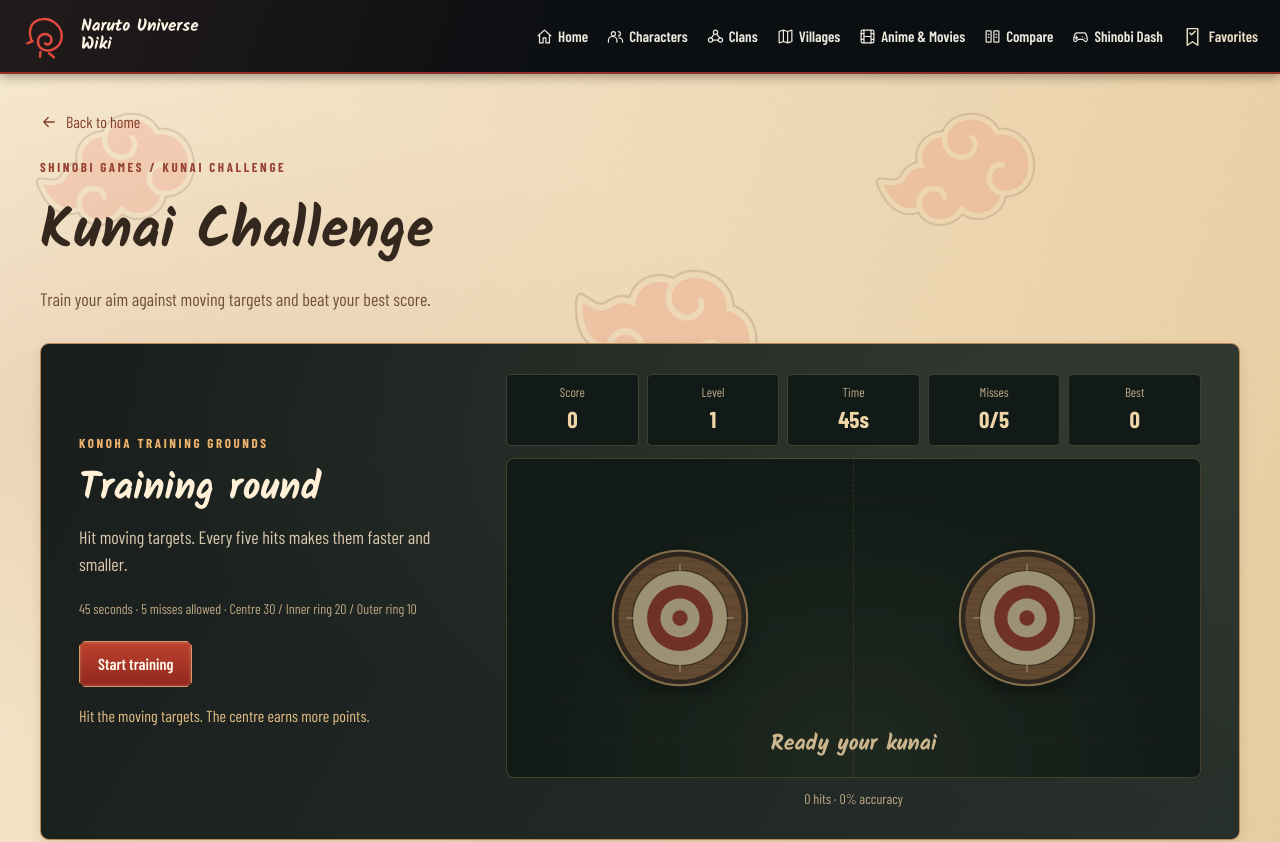
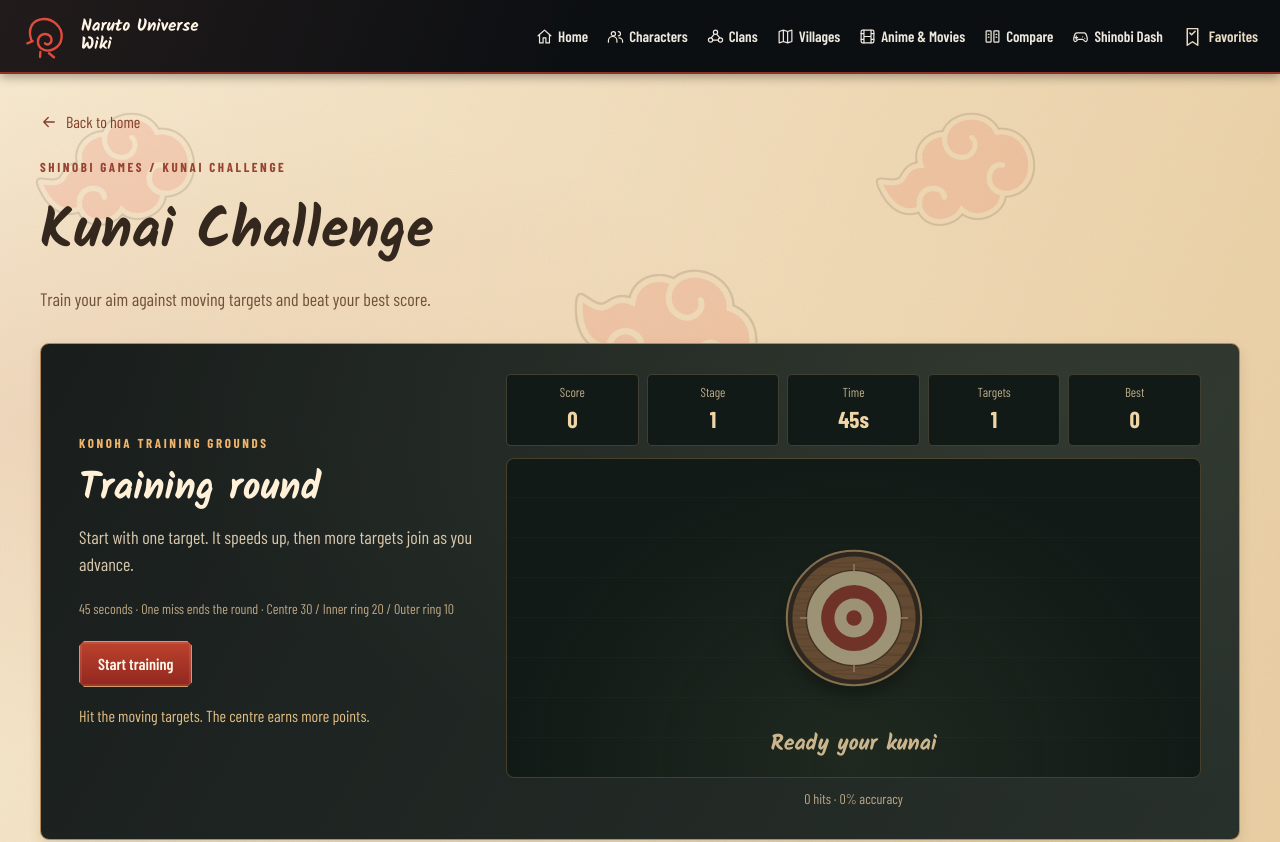
Before and after one commit to kaan-1-2/naruto-universe-wiki, a React (Vite) app: page /kunai-challenge in a window 1280 px wide. Shown: the top 842 px of the page. Built offline with nearby package versions, Linux system fonts and the light colour scheme; a web font is replaced by a local one.

Commit message:
Improve kunai impact animation and stage progression

```diff
--- a/src/components/KunaiPractice.jsx
+++ b/src/components/KunaiPractice.jsx
@@ -18,7 +18,7 @@ function Target({ side, hits, onStrike, active, scale, buttonRef }) {
       className="kunai-target"
       disabled={!active}
       style={{ width: 'calc(var(--target-size) * ' + scale + ')' }}
-      aria-label={'Throw a kunai at the ' + (side === 0 ? 'left' : 'right') + ' target'}
+      aria-label={'Throw a kunai at target ' + (side + 1)}
       onClick={(event) => onStrike(event, side)}
     >
       <KunaiTargetArt hits={hits} />
@@ -28,7 +28,7 @@ function Target({ side, hits, onStrike, active, scale, buttonRef }) {
 
 function readBest() {
   try {
-    const value = Number(localStorage.getItem('shinobi:kunai-best'));
+    const value = Number(localStorage.getItem('shinobi:kunai-best-v2'));
     return Number.isFinite(value) && value > 0 ? value : 0;
   } catch {
     return 0;
@@ -41,6 +41,7 @@ export default function KunaiPractice() {
   const targets = useRef([]);
   const shotId = useRef(0);
   const motionClock = useRef(0);
+  const impactUntil = useRef([]);
   const [shots, setShots] = useState([]);
   const [best, setBest] = useState(readBest);
   const [message, setMessage] = useState('Hit the moving targets. The centre earns more points.');
@@ -83,6 +84,7 @@ export default function KunaiPractice() {
         setGame(next);
       targets.current.forEach((target, side) => {
         if (!target) return;
+        if (performance.now() < (impactUntil.current[side] || 0)) return;
         const point = targetPosition(
           reducedMotion ? next.hits * 0.8 : motionClock.current / speed,
           side,
@@ -100,7 +102,7 @@ export default function KunaiPractice() {
     if (game.status !== 'finished' || game.score <= best) return;
     setBest(game.score);
     try {
-      localStorage.setItem('shinobi:kunai-best', String(game.score));
+      localStorage.setItem('shinobi:kunai-best-v2', String(game.score));
     } catch {
       /* Scores remain available for this session. */
     }
@@ -110,7 +112,8 @@ export default function KunaiPractice() {
     setShots([]);
     shotId.current = 0;
     motionClock.current = 0;
-    setMessage('Aim for the centre. Every five hits raises the difficulty.');
+    impactUntil.current = [];
+    setMessage('One target to start. Aim carefully: one miss ends the round.');
     commit(createKunaiGame('running'));
   }
   function strike(event, side) {
@@ -125,6 +128,7 @@ export default function KunaiPractice() {
     const next = hitKunaiTarget(old, radius);
     commit(next);
     if (next.hits > old.hits) {
+      impactUntil.current[side] = performance.now() + 360;
       const id = shotId.current++;
       setShots((current) => [...current.slice(-9), { id, side, x, y, angle: ((id % 5) - 2) * 12 }]);
       setMessage((radius <= 0.24 ? 'Bullseye! +' : 'Hit! +') + (next.score - old.score));
@@ -140,9 +144,9 @@ export default function KunaiPractice() {
       <div className="kunai-intro">
         <span className="screen-eyebrow">Konoha training grounds</span>
         <h2 id="kunai-practice-title">Training round</h2>
-        <p>Hit moving targets. Every five hits makes them faster and smaller.</p>
+        <p>Start with one target. It speeds up, then more targets join as you advance.</p>
         <span className="kunai-hint">
-          45 seconds · 5 misses allowed · Centre 30 / Inner ring 20 / Outer ring 10
+          45 seconds · One miss ends the round · Centre 30 / Inner ring 20 / Outer ring 10
         </span>
         <div className="kunai-controls">
           {(game.status === 'ready' || game.status === 'finished') && (
@@ -161,7 +165,7 @@ export default function KunaiPractice() {
         </div>
         <p className="kunai-feedback" aria-live="polite">
           {game.status === 'finished'
-            ? (game.misses >= MAX_MISSES ? 'Five misses. ' : 'Time is up! ') +
+            ? (game.misses >= MAX_MISSES ? 'Missed! Round over. ' : 'Time is up! ') +
               'Final score: ' +
               game.score
             : game.status === 'paused'
@@ -173,9 +177,9 @@ export default function KunaiPractice() {
         <dl className="kunai-hud">
           {[
             ['Score', game.score],
-            ['Level', difficulty.level],
+            ['Stage', difficulty.level],
             ['Time', Math.ceil(ROUND_SECONDS - game.elapsed) + 's'],
-            ['Misses', game.misses + '/' + MAX_MISSES],
+            ['Targets', difficulty.targetCount],
             ['Best', best],
           ].map(([label, value]) => (
             <div key={label}>
@@ -194,8 +198,18 @@ export default function KunaiPractice() {
             setMessage('Miss! Aim at a target.');
           }}
         >
-          {[0, 1].map((side) => (
-            <div className={'kunai-moving-lane kunai-moving-lane-' + side} key={side}>
+          {Array.from({ length: difficulty.targetCount }, (_, side) => (
+            <div
+              className="kunai-moving-lane"
+              key={side}
+              style={{
+                width: difficulty.targetCount === 1 ? '100%' : '50%',
+                height: difficulty.targetCount > 2 ? '50%' : '100%',
+                left: difficulty.targetCount === 1 ? 0 : `${(side % 2) * 50}%`,
+                top: difficulty.targetCount > 2 ? `${Math.floor(side / 2) * 50}%` : 0,
+                '--target-size': difficulty.targetCount > 2 ? '90px' : undefined,
+              }}
+            >
               <Target
                 side={side}
                 hits={shots.filter((shot) => shot.side === side)}
--- a/src/components/KunaiTargetArt.jsx
+++ b/src/components/KunaiTargetArt.jsx
@@ -24,7 +24,15 @@ export default function KunaiTargetArt({ hits = [] }) {
       {hits.map((hit) => (
         <g key={hit.id} transform={`translate(${hit.x} ${hit.y}) rotate(${hit.angle})`}>
           <g className="kunai-impact">
-            <ellipse cx="3" cy="-3" rx="8" ry="3" fill="#1b1918" opacity=".4" />
+            <ellipse
+              className="kunai-contact-shadow"
+              cx="3"
+              cy="-3"
+              rx="8"
+              ry="3"
+              fill="#1b1918"
+              opacity=".4"
+            />
             <path d="M0 0-9-29 0-42 9-29Z" fill="#354049" stroke="#121a20" strokeWidth="1.2" />
             <path d="M0 0v-42l9 13Z" fill="#859197" />
             <path d="M-4-43h8v-22h-8Z" fill="#282c30" stroke="#111a20" />
--- a/src/game/kunai.js
+++ b/src/game/kunai.js
@@ -1,12 +1,18 @@
 export const ROUND_SECONDS = 45;
-export const MAX_MISSES = 5;
+export const MAX_MISSES = 1;
 
 export function createKunaiGame(status = 'ready') {
   return { status, score: 0, hits: 0, misses: 0, elapsed: 0 };
 }
 export function kunaiDifficulty(hits) {
   const level = Math.min(10, 1 + Math.floor(hits / 5));
-  return { level, speed: 0.8 + (level - 1) * 0.18, scale: Math.max(0.52, 1 - (level - 1) * 0.055) };
+  const targetCount = Math.min(4, 1 + Math.floor((level - 1) / 3));
+  return {
+    level,
+    targetCount,
+    speed: 0.72 + Math.min(level - 1, 2) * 0.28 + Math.max(0, level - 3) * 0.12,
+    scale: targetCount > 2 ? 0.8 : 1,
+  };
 }
 export function targetPosition(elapsed, side, hits) {
   const phase = elapsed * kunaiDifficulty(hits).speed + side * Math.PI;
--- a/src/index.css
+++ b/src/index.css
@@ -2248,16 +2248,45 @@ main .bg-\[\#152034\] p {
   margin-top: 6px;
 }
 .kunai-impact {
-  animation: kunai-land 180ms ease-out;
+  animation: kunai-land 440ms linear both;
+  transform-box: view-box;
+  transform-origin: 0 0;
 }
 @keyframes kunai-land {
-  from {
-    opacity: 0.2;
-    transform: translate(12px, -28px);
-  }
-  to {
+  0% {
+    opacity: 0;
+    transform: translate(-95px, -260px) scale(1.35);
+  }
+  12% {
     opacity: 1;
-    transform: translate(0, 0);
+  }
+  64% {
+    opacity: 1;
+    transform: translate(-6px, -20px) scale(1.04);
+  }
+  74% {
+    transform: translate(1px, 4px) scale(0.98);
+  }
+  84% {
+    transform: translate(-1px, -2px) scale(1);
+  }
+  94%,
+  100% {
+    opacity: 1;
+    transform: translate(0, 0) scale(1);
+  }
+}
+.kunai-contact-shadow {
+  animation: kunai-shadow-land 440ms linear both;
+}
+@keyframes kunai-shadow-land {
+  0%,
+  64% {
+    opacity: 0;
+  }
+  80%,
+  100% {
+    opacity: 0.4;
   }
 }
 @media (min-width: 1201px) and (max-width: 1380px) {
```
Also changed, not shown: 1 other file (tests, documents, lock files or other folders).
